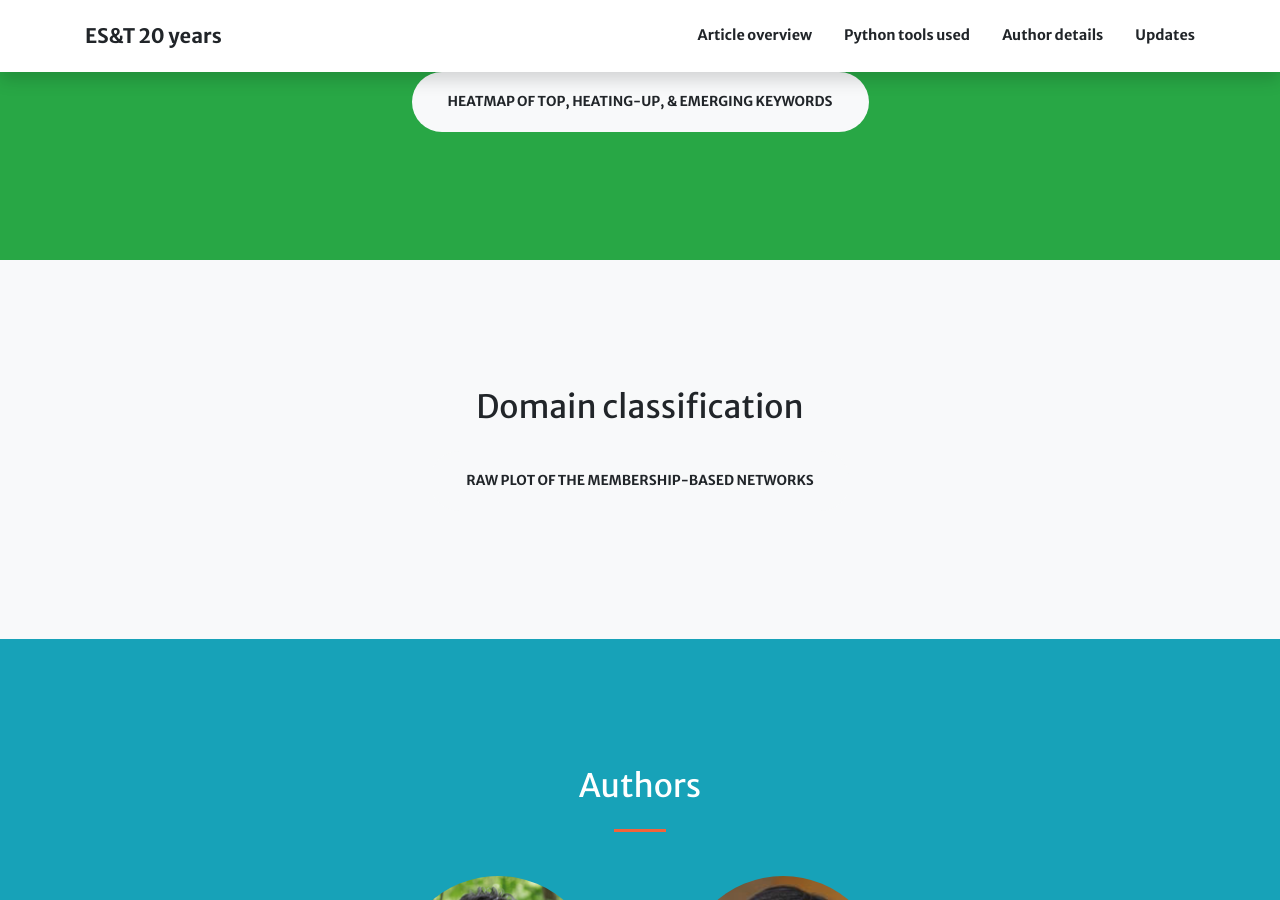
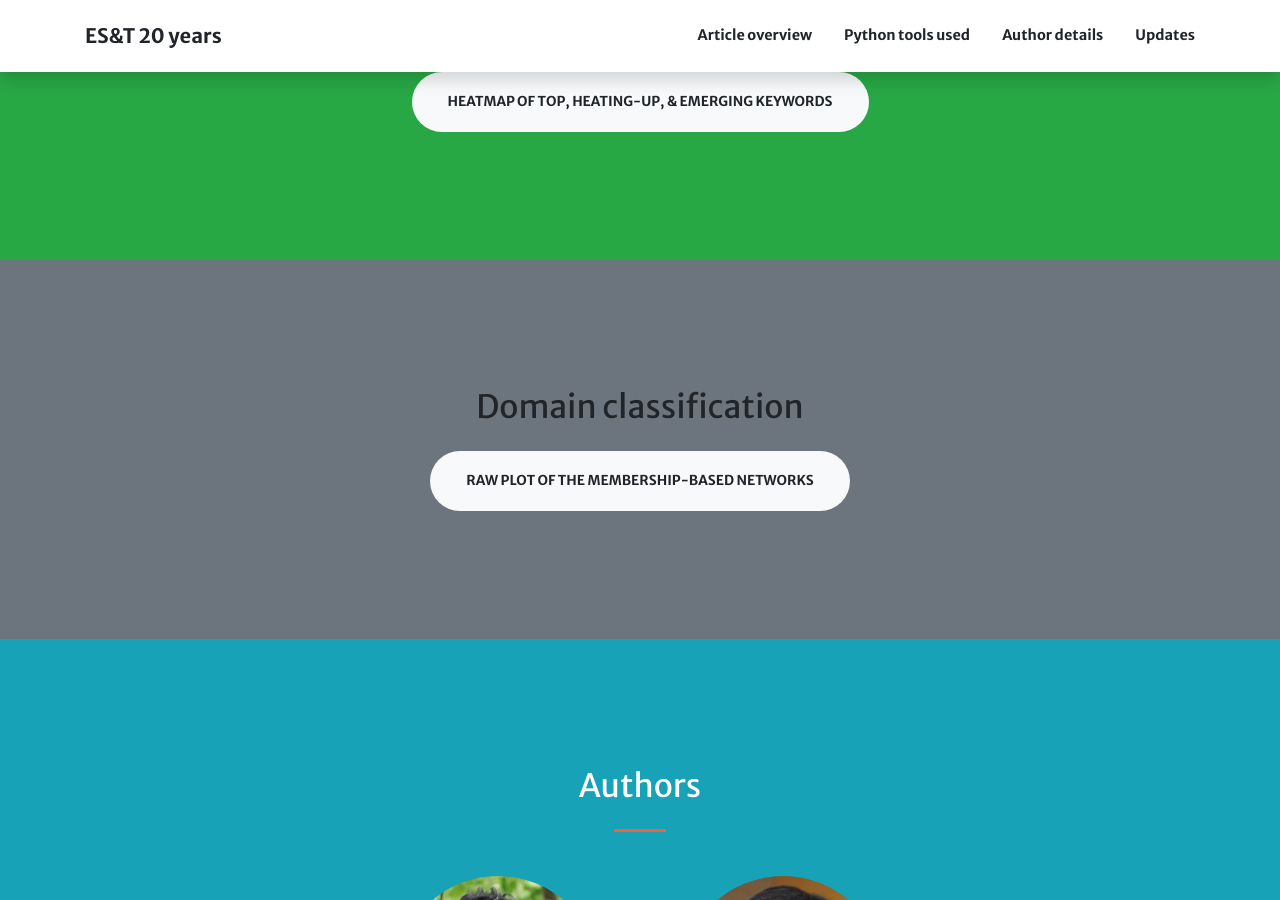
Before and after one commit to starfriend10/EST, a Jekyll site: the page built from index.md, in a window 1280 px wide and 900 px high, scrolled down 2155 px. Built offline with Jekyll 4.4.1, drawn with Linux system fonts in a browser that asks for light colours; nearby versions of some CDN libraries.

Commit message:
Update aside5.html

```diff
--- a/_includes/aside5.html
+++ b/_includes/aside5.html
@@ -1,4 +1,4 @@
-<section id="{{ section.section_id }}" class="page-section5 bg-light text-black {{ section.background_style }}">
+<section id="{{ section.section_id }}" class="page-section5 bg-secondary text-black {{ section.background_style }}">
   <div class="container text-center">
     <h2 class="mb-4">{{ section.title }}</h2>
     {% include actions.html actions=section.actions %}
```
